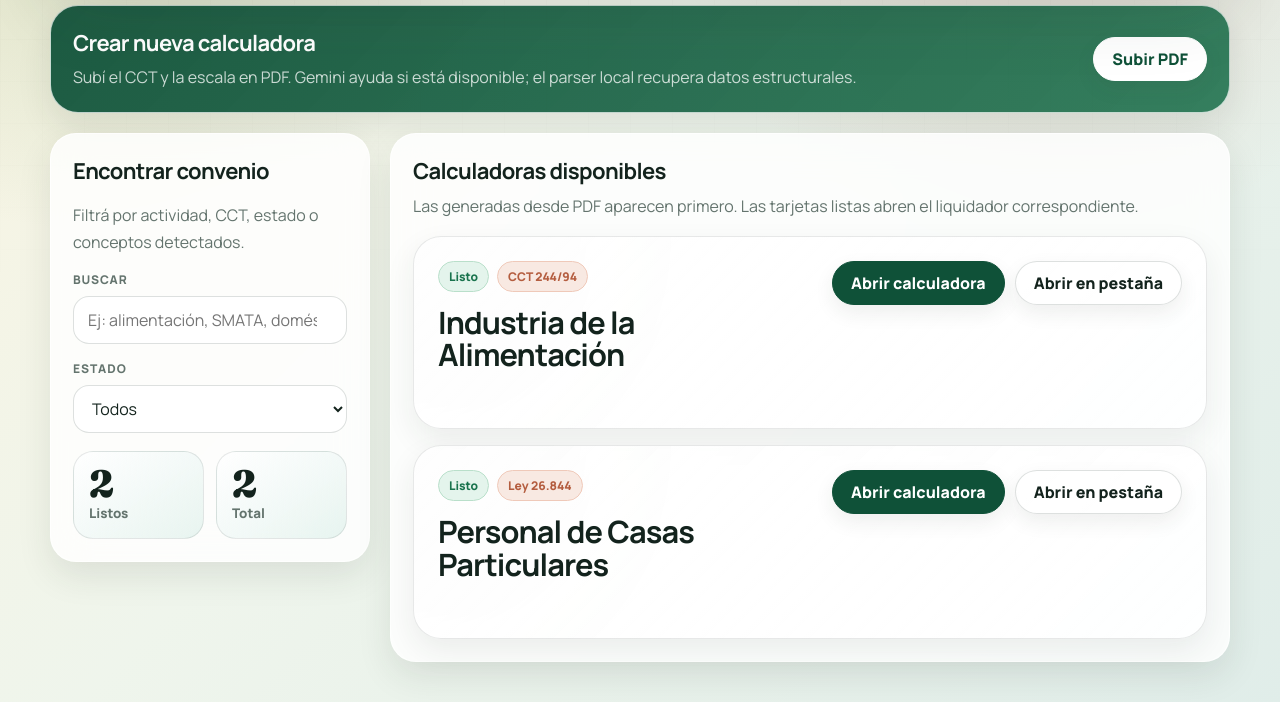
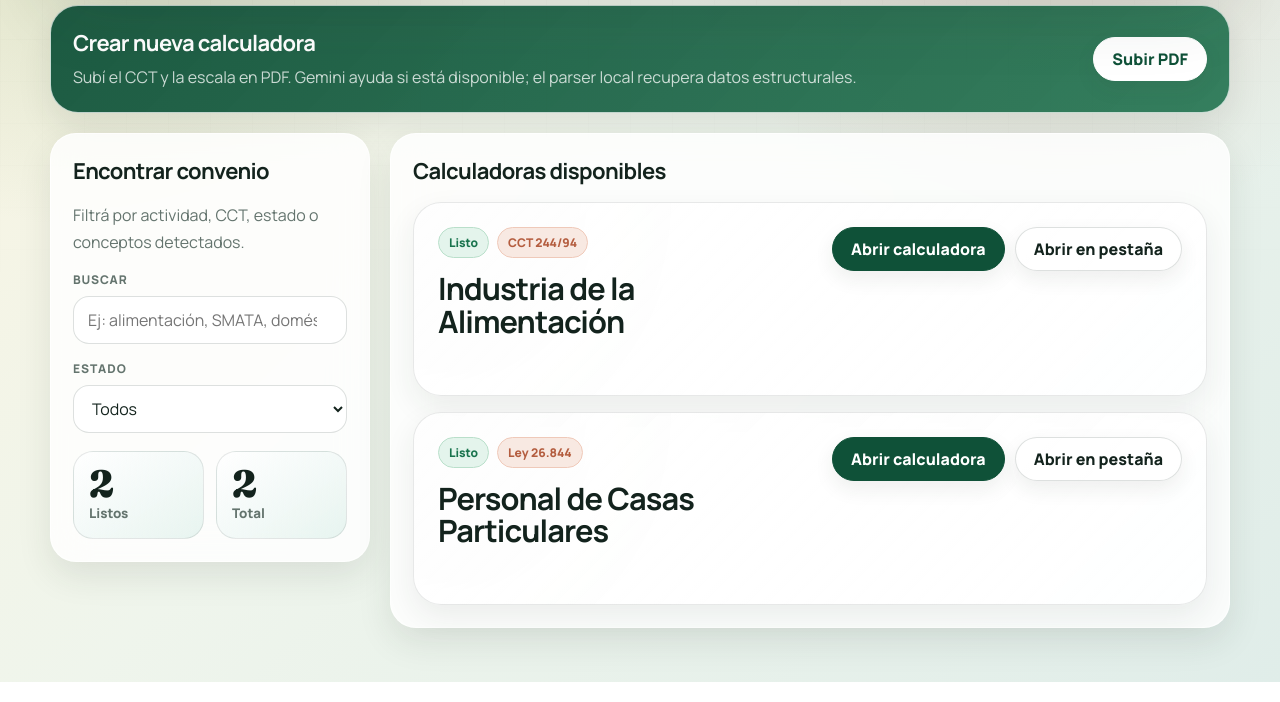
Before and after one commit to coriaFranco07/Calculadora, a FastAPI app: page /portal-cct.html in a window 1280 px wide. Shown: the part 297-999 px from the top of the page. Run offline with FastAPI, Linux system fonts and the light colour scheme.

Commit message:
"Cambio en portal-cct.html"

```diff
--- a/templates/portal-cct.html
+++ b/templates/portal-cct.html
@@ -489,7 +489,6 @@
           <div class="content-head">
             <div>
               <h2>Calculadoras disponibles</h2>
-              <p>Las generadas desde PDF aparecen primero. Las tarjetas listas abren el liquidador correspondiente.</p>
             </div>
           </div>
           <div id="cards" class="cards"></div>
```
